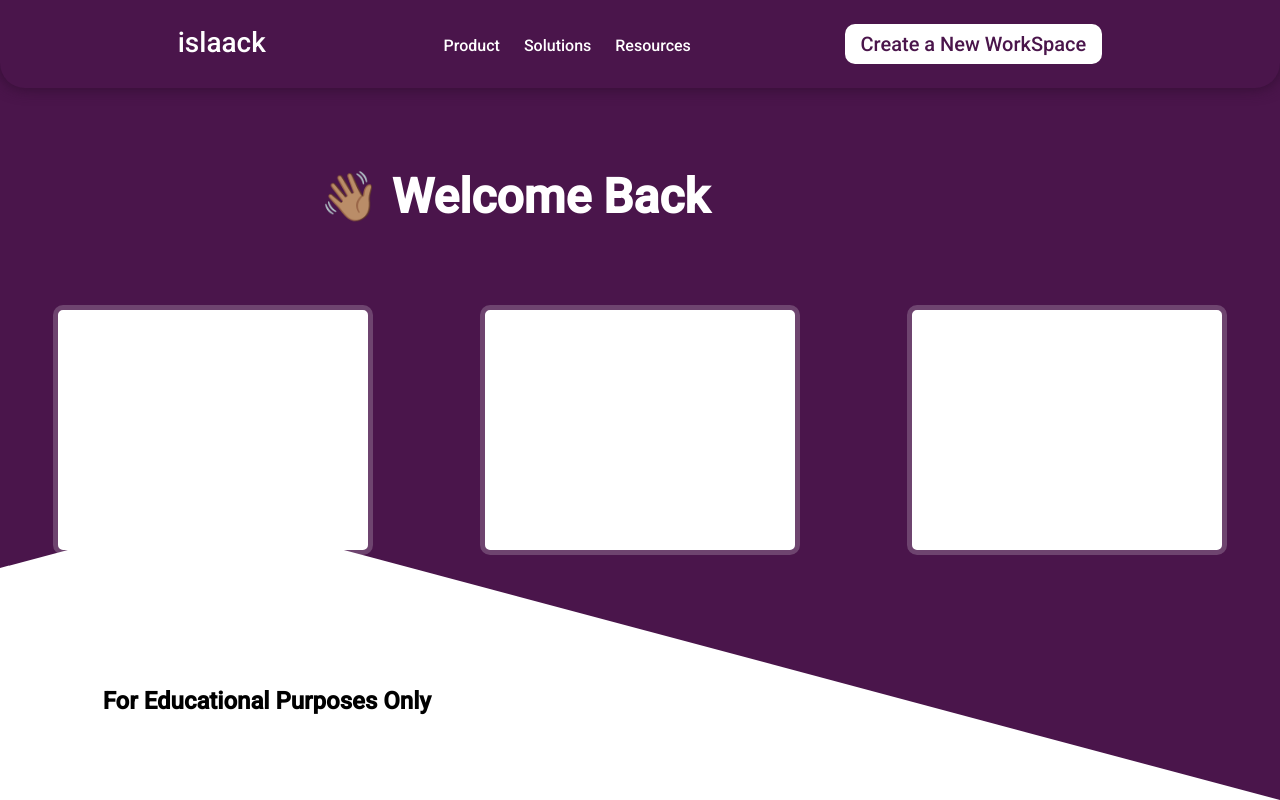
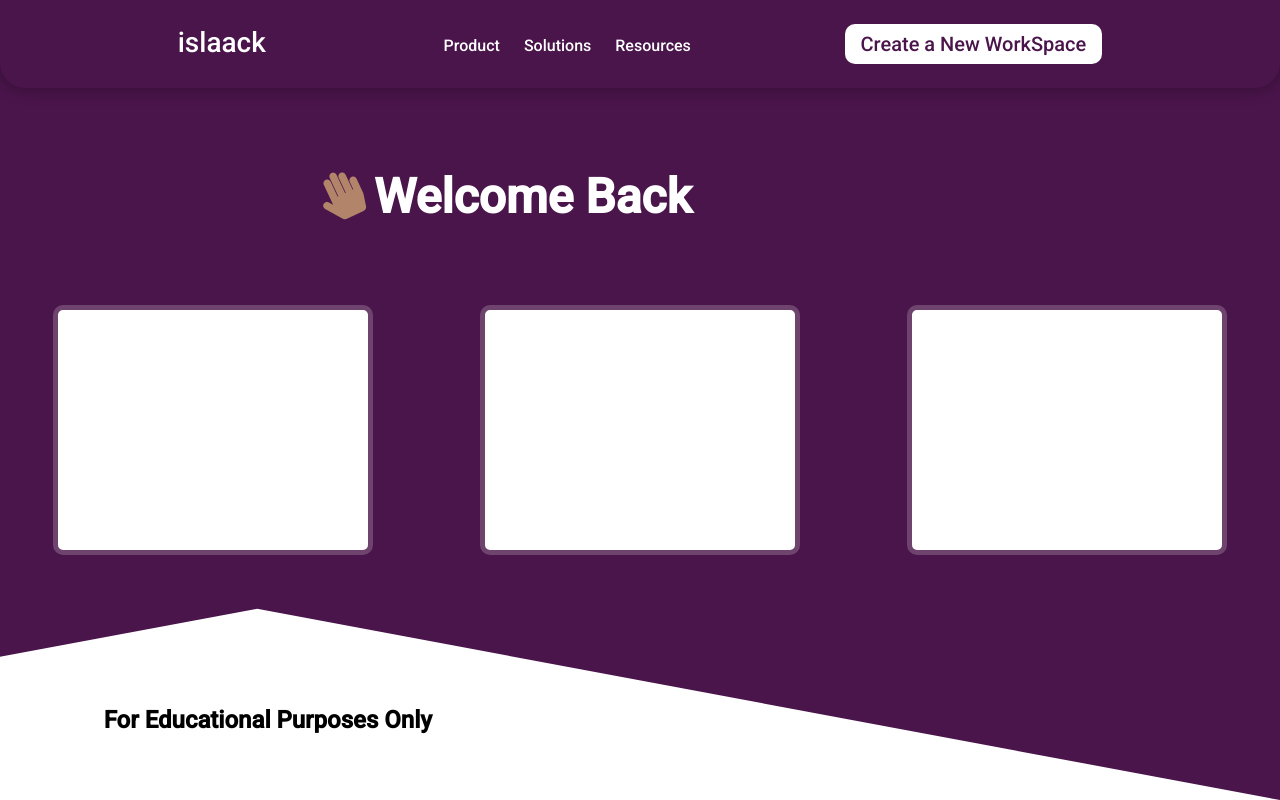
Before and after one commit to IsaacSarte/slack_clone_api, a React (Create React App) app: page / in a window 1280 px wide. Built offline with nearby package versions, Linux system fonts and the light colour scheme.

Commit message:
removing warnings

```diff
--- a/public/index.html
+++ b/public/index.html
@@ -8,6 +8,10 @@
       name="Slack Clone Api"
       content="Avion React JS Project"
     />
+   <!-- Font Awesome -->
+   <link
+   rel="stylesheet"
+   href="https://use.fontawesome.com/releases/v5.11.2/css/all.css"/>
 
     <title>Slack Clone API [Avion]</title>
   </head>
--- a/src/components/Sections/Sections.jsx
+++ b/src/components/Sections/Sections.jsx
@@ -13,7 +13,7 @@ const Sections = () => {
             <section>
 
                 <div className={styles.section_Top_Text}>
-                    <h1 className={styles.section_H1}>👋🏽 Welcome Back</h1>
+                    <h1 className={styles.section_H1}><span className={styles.section_Hand}><i class="fas fa-hand-paper"></i></span> Welcome Back</h1>
                 </div>
 
                 <div className={styles.section_Container}>
--- a/src/components/Sections/styles/sections.module.css
+++ b/src/components/Sections/styles/sections.module.css
@@ -9,6 +9,14 @@
 }
 
 /* Section Container */
+
+.section_Hand {
+    color: #B2856A;
+}
+
+.section_Hand i {
+    transform: rotate(-25deg);
+}
 
 .section_Container {
     padding-top: 5rem;
@@ -43,8 +51,8 @@
 .section_shape_Divider svg {
     position: relative;
     display: block;
-    width: calc(168% + 1.3px);
-    height: 300px;
+    width: calc(160% + 1.3px);
+    height: 200px;
 }
 
 .section_shape_Divider .shape_FillS {
@@ -56,7 +64,7 @@
 .footer_Text {
     position: absolute;
     z-index: 999;
-    padding-top: 12.5rem;
+    padding-top: 7.5rem;
     color: black;
     font-size: 1.5rem;
     font-weight: 600;
--- a/src/components/main/Channel/AddChannel.jsx
+++ b/src/components/main/Channel/AddChannel.jsx
@@ -52,12 +52,14 @@ const AddChannel = (props) => {
       .then((res) => {
         if (res.data.errors !== undefined) {
           setErrors(true);
+          setShowModal(false);
           setResponseMsg("");
           console.log(res);
           setResponseMsg(res.data.errors[0]);
         }
         else {
           setErrors(false);
+          setShowModal(false);
           setResponseMsg("");
           setResponseMsg(`New channel ${res.data.data.name} has been created!`);
         }
--- a/src/components/main/Chat/ChatArea.jsx
+++ b/src/components/main/Chat/ChatArea.jsx
@@ -67,7 +67,7 @@ const ChatArea = (props) => {
   }, [chat, convo]);
 
   useEffect(() => {
-      // enables "real time" chat!!!! w/ 2 sec delay
+    // enables "real time" chat!!!! w/ delay of your choice, 1 sec and above much better
     if (header["access-token"] === undefined || userId === undefined)
       return;
 
@@ -80,7 +80,7 @@ const ChatArea = (props) => {
         .catch((e) => {
           console.log(e);
         });
-      }, 3000);
+    }, 1000);
 
     return () => clearInterval(interval);
   }, [userId, chatType]);
--- a/src/components/main/SearchBar/SearchResult.jsx
+++ b/src/components/main/SearchBar/SearchResult.jsx
@@ -7,7 +7,7 @@ import "./styles/searchresult.css";
 const SearchResult = (props) => {
 
   // Props
-  const { user, setSearchEntry, submitHandler, setNewMember } = props;
+  const { user, setSearchEntry, setNewMember } = props;
 
   const isAvailable = user !== undefined ? true : false;
 
```
Lines whose indentation alone changed are shown as unchanged.
